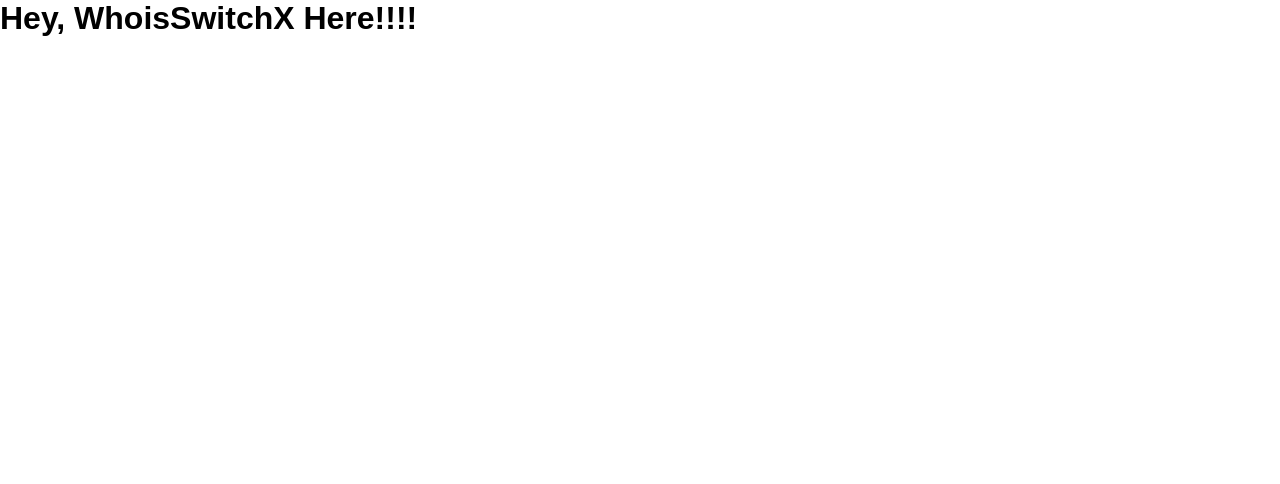
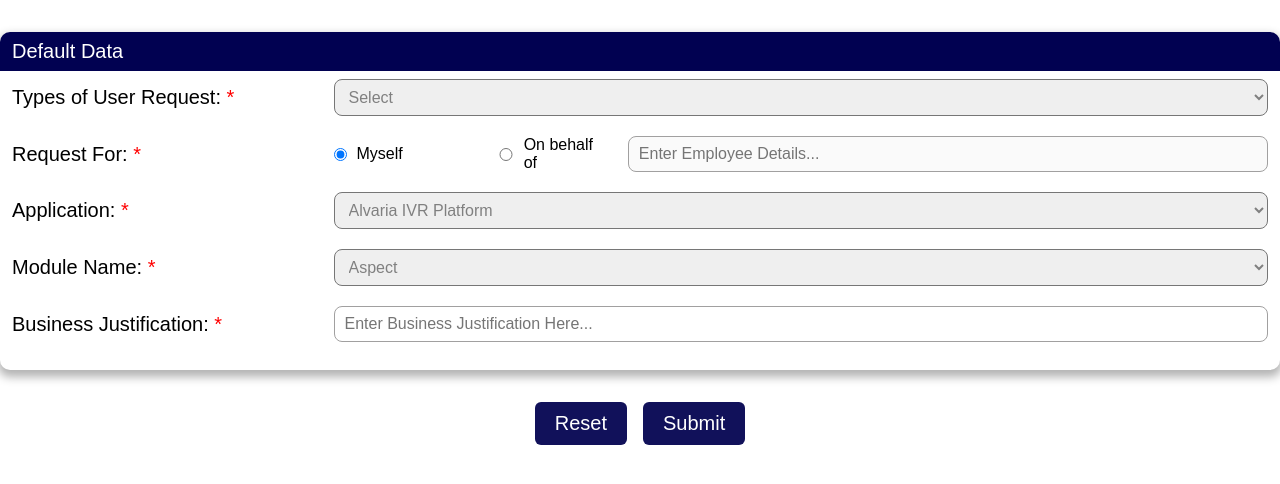
Before and after one commit to WhoisSwitchX/AspectFinal, a plain HTML site: page index.html in a window 1280 px wide. Drawn offline with Linux system fonts and the light colour scheme.

Commit message:
Update index.html

```diff
--- a/index.html
+++ b/index.html
@@ -5,9 +5,155 @@
     <meta name="viewport" content="width=device-width, initial-scale=1.0" />
     <link rel="stylesheet" href="Aspect.css" />
     <title>Aspect Home Page</title>
+    <script>
+      function handleRequestTypeChange() {
+        var requestType = document.getElementById("allRequestType").value;
+        var additionalDataBox = document.getElementById("additionalData");
 
+        // Redirect based on the selected type
+        switch (requestType) {
+          case "creation":
+            // Show additional data for creation
+            window.location.href = "aspectCreation.html";
+            break;
+          case "modification":
+            // Redirect to modification page
+            window.location.href = "aspectModification.html";
+            break;
+          case "deletion":
+            // Redirect to deletion page
+            window.location.href = "aspectDeletion.html";
+            break;
+          default:
+            // Hide additional data if no valid option is selected
+            additionalDataBox.style.display = "none";
+        }
+      }
+
+      function redirectToPage(page) {
+        var requestType = document.getElementById("allRequestType").value;
+        if (requestType) {
+          window.location.href = page;
+        }
+      }
+
+      function resetForm() {
+        document.querySelector("form").reset(); // Reset the form
+        document.getElementById("additionalData").style.display = "none"; // Hide additional data section
+        // Ensure no redirection occurs if the form is reset
+      }
+
+      function submitForm() {
+        alert("Your request is submitted successfully.");
+      }
+    </script>
   </head>
   <body>
-   <h1>Hey, WhoisSwitchX Here!!!!</h1>
+    <div class="bx-1">
+      <div class="head">
+        <p>Default Data</p>
+      </div>
+
+      <div class="form-bx">
+        <!-- First Field: Types of User Request -->
+        <div class="field">
+          <div class="form-head">
+            <p>Types of User Request: <span>*</span></p>
+          </div>
+          <div class="form-input">
+            <select id="allRequestType" onchange="handleRequestTypeChange();">
+              <option value="Select">Select</option>
+              <option value="creation">Creation</option>
+              <option value="modification">Modification</option>
+              <option value="deletion">Deletion</option>
+            </select>
+          </div>
+        </div>
+        <!-- ./First Field -->
+
+        <!-- Second Field: Request For -->
+        <div class="field">
+          <div class="form-head">
+            <p>Request For: <span>*</span></p>
+          </div>
+          <div class="form-input">
+            <div class="rd-bx">
+              <div class="rd-1">
+                <input type="radio" id="myself" name="requestFor" checked />
+                <label for="myself">Myself</label>
+              </div>
+              <div class="rd-2">
+                <input type="radio" id="onBehalf" name="requestFor" />
+                <label for="onBehalf">On behalf of</label>
+              </div>
+            </div>
+            <div class="emp-bx">
+              <input
+                type="text"
+                placeholder="Enter Employee Details..."
+                disabled
+              />
+            </div>
+          </div>
+        </div>
+        <!-- ./Second Field -->
+
+        <!-- Third Field: Application -->
+        <div class="field">
+          <div class="form-head">
+            <p>Application: <span>*</span></p>
+          </div>
+          <div class="form-input">
+            <select>
+              <!-- <option value="Select">Select</option> -->
+              <option value="aspect">Alvaria IVR Platform</option>
+              <!-- <option value="sfdc">SFDC</option> -->
+              <!-- <option value="Aadhar Vault">Aadhar Vault</option> -->
+              <!-- <option value="CRM Next">CRM Next</option> -->
+            </select>
+          </div>
+        </div>
+        <!-- ./Third Field -->
+
+        <!-- Fourth Field: Module Name -->
+        <div class="field">
+          <div class="form-head">
+            <p>Module Name: <span>*</span></p>
+          </div>
+          <div class="form-input">
+            <select>
+              <option value="aspect">Aspect</option>
+            </select>
+          </div>
+        </div>
+        <!-- ./Fourth Field -->
+
+        <!-- Fifth Field: Business Justification -->
+        <div class="field">
+          <div class="form-head">
+            <p>Business Justification: <span>*</span></p>
+          </div>
+          <div class="form-input">
+            <input
+              type="text"
+              placeholder="Enter Business Justification Here..."
+            />
+          </div>
+        </div>
+        <!-- ./Fifth Field -->
+      </div>
+    </div>
+
+
+
+    <!-- Buttons for Reset and Submit -->
+    <div class="btn-grp-bx">
+      <div class="btn btn-1">
+        <button type="button" onclick="resetForm()">Reset</button>
+      </div>
+      <div class="btn btn-2">
+        <button type="button" onclick="submitForm()">Submit</button>
+      </div>
+    </div>
   </body>
 </html>
```
